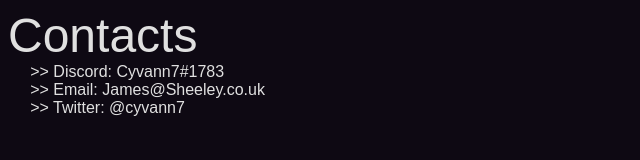
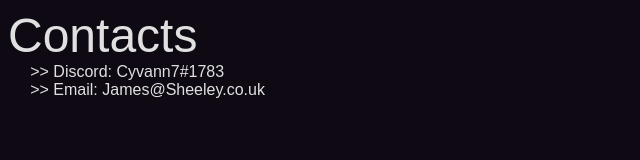
Before and after one commit to Cyvann7/cyvannsite, a website: page contactme.html in a window 1280 px wide. Shown: the whole page, without its empty margins (0-640 px from the left). Drawn offline with Linux system fonts and the light colour scheme; a web font is replaced by a local one.

Commit message:
Update contactme.html

```diff
--- a/contactme.html
+++ b/contactme.html
@@ -16,11 +16,7 @@
 	</button><br>
     <button class="ContactButton" id="copyEmail" onclick="emailButtonPressed()">
 		&nbsp&nbsp&nbsp&nbsp &gt&gt Email: James@Sheeley.co.uk
-	</button><br>
-    <button class="ContactButton" id="copyTwitter" onclick="twitterButtonPressed()">
-		&nbsp&nbsp&nbsp&nbsp &gt&gt Twitter: @cyvann7
 	</button>
-
     <script src="scripts/index.js"></script>
 
 
```
